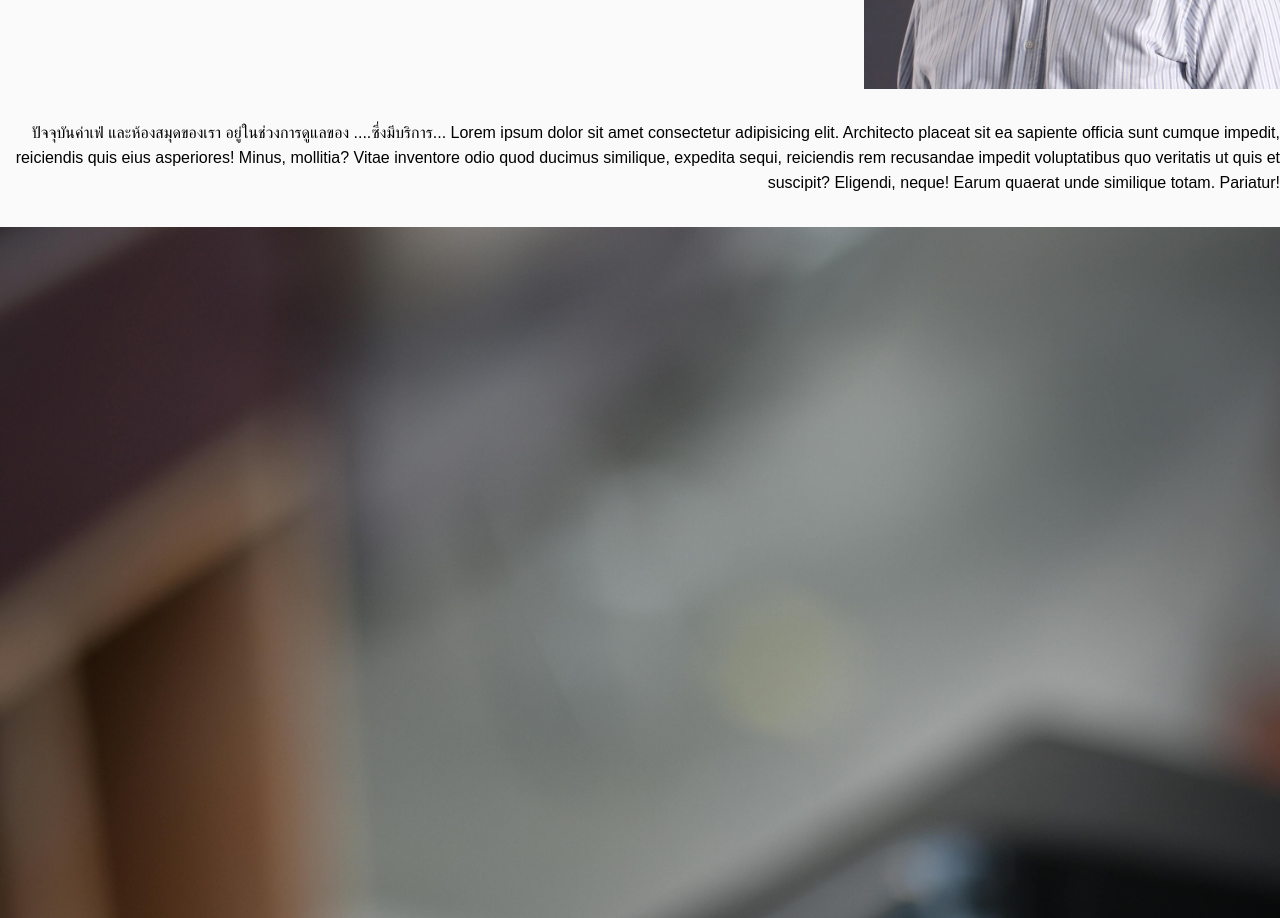
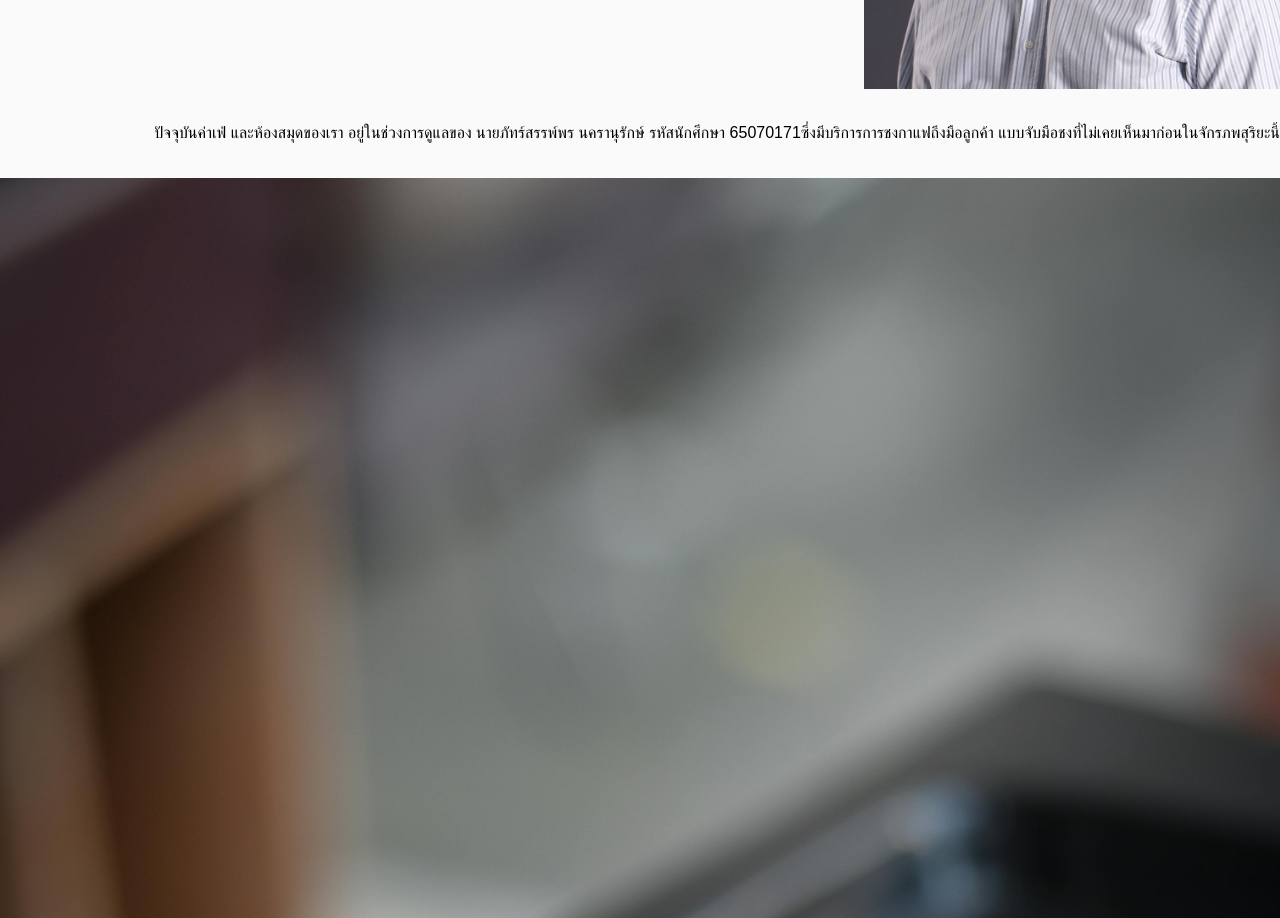
Before and after one commit to phatsanphonna/iot24-web, a React (Vite) app: page / in a window 1280 px wide. Shown: the part 960-1878 px from the top of the page. Built offline with nearby package versions, Linux system fonts and the light colour scheme; no server answers.

Commit message:
Feat: About myself

```diff
--- a/src/pages/index.tsx
+++ b/src/pages/index.tsx
@@ -32,13 +32,9 @@ export default function HomePage() {
           </div>
         </div>
         <p className="text-right mt-8">
-          ปัจจุบันค่าเฟ่ และห้องสมุดของเรา อยู่ในช่วงการดูแลของ ....
+          ปัจจุบันค่าเฟ่ และห้องสมุดของเรา อยู่ในช่วงการดูแลของ นายภัทร์สรรพ์พร นครานุรักษ์ รหัสนักศึกษา 65070171
           {/* TODO: ชื่อของตนเอง, รหัสประจำตัวนักศึกษา และแนะนำคาเฟ่นี้ต่ออีกสักหน่อย + ใส่รูปของตนเอง (ไม่จำเป็นหากไม่สะดวกใจใส่รูป) */}
-          ซึ่งมีบริการ... Lorem ipsum dolor sit amet consectetur adipisicing elit. Architecto
-          placeat sit ea sapiente officia sunt cumque impedit, reiciendis quis eius asperiores!
-          Minus, mollitia? Vitae inventore odio quod ducimus similique, expedita sequi, reiciendis
-          rem recusandae impedit voluptatibus quo veritatis ut quis et suscipit? Eligendi, neque!
-          Earum quaerat unde similique totam. Pariatur!
+          ซึ่งมีบริการการชงกาแฟถึงมือลูกค้า แบบจับมือชงที่ไม่เคยเห็นมาก่อนในจักรภพสุริยะนี้
         </p>
       </section>
 
```
